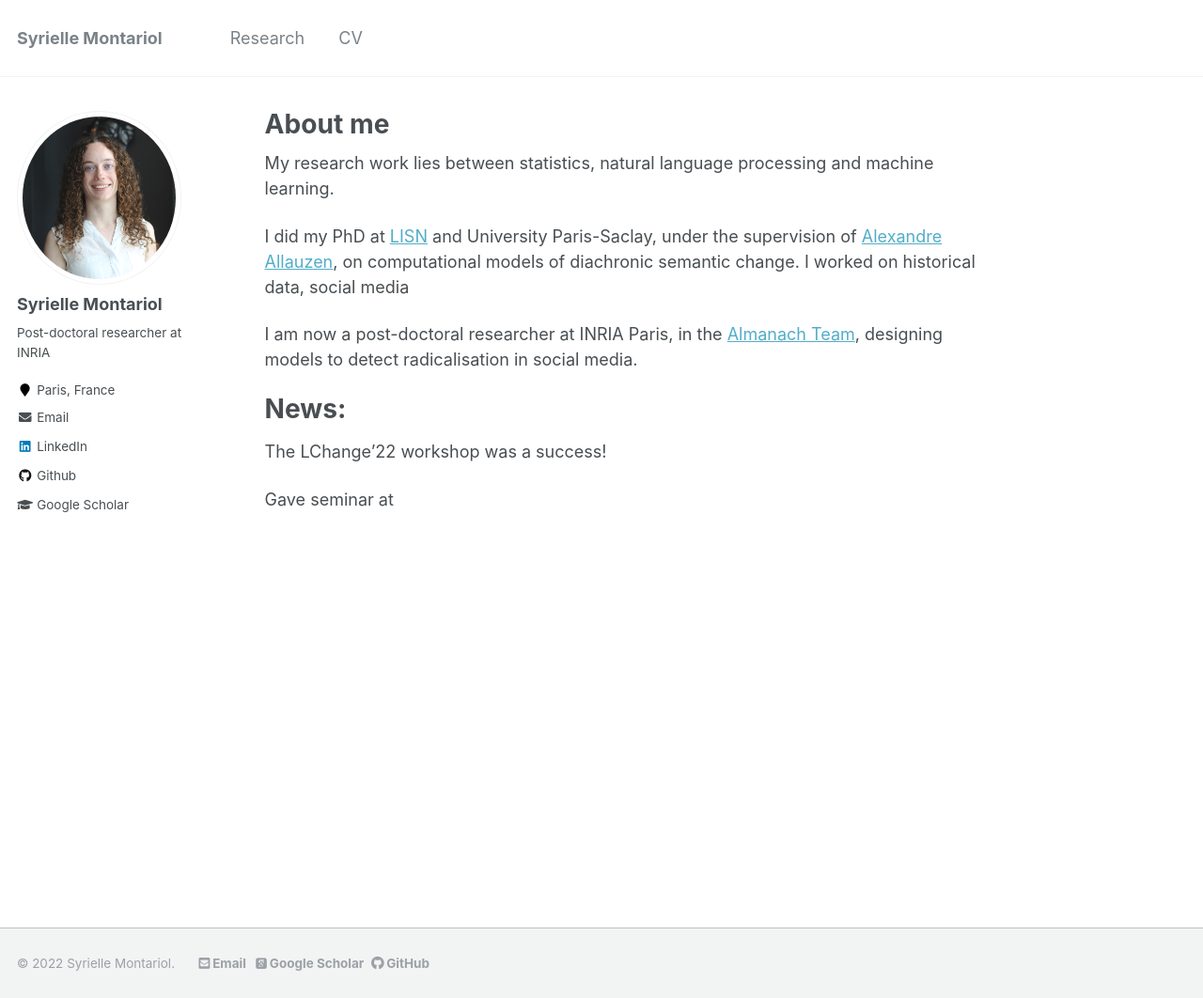
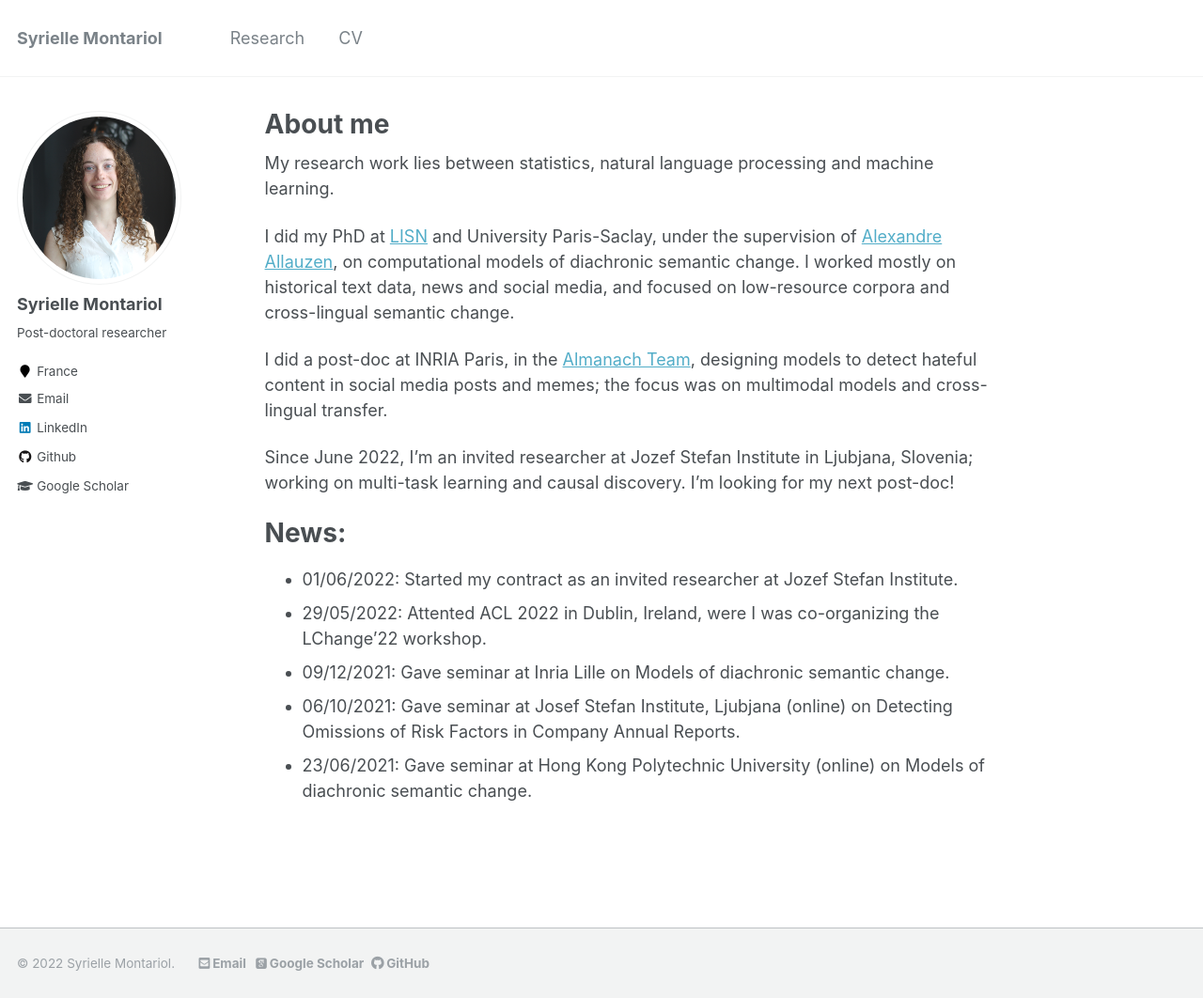
Before and after one commit to smontariol/smontariol.github.io, a Jekyll site: the page built from _pages/about.md, in a window 1280 px wide and 1062 px high. Shown: the whole window at 94% size. Built offline with Jekyll 4.4.1, drawn with Linux system fonts in a browser that asks for light colours; some web fonts are replaced.

Commit message:
update news

```diff
--- a/_config.yml
+++ b/_config.yml
@@ -82,12 +82,12 @@ analytics:
 author:
   name             :  "Syrielle Montariol"
   avatar           : "profil.png"
-  bio              : "Post-doctoral researcher at INRIA"
-  location         : "Paris, France"
+  bio              : "Post-doctoral researcher"
+  location         : "France"
   employer         :
   pubmed           :
   googlescholar    : "citations?user=oM63nTMAAAAJ&hl=en"
-  email            : "syrielle.montariol@inria.fr"
+  email            : "syrielle.montariol@gmail.com"
   researchgate     :  # example: "https://www.researchgate.net/profile/yourprofile"
   uri              :
   bitbucket        :
--- a/_pages/about.md
+++ b/_pages/about.md
@@ -10,17 +10,19 @@ redirect_from:
 
 My research work lies between statistics, natural language processing and machine learning.
 
-I did my PhD at [LISN](https://www.limsi.fr/en/) and University Paris-Saclay, under the supervision of [Alexandre Allauzen](https://allauzen.github.io/), on computational models of diachronic semantic change. I worked on historical data, social media
+I did my PhD at [LISN](https://www.limsi.fr/en/) and University Paris-Saclay, under the supervision of [Alexandre Allauzen](https://allauzen.github.io/), on computational models of diachronic semantic change. I worked mostly on historical text data, news and social media, and focused on low-resource corpora and cross-lingual semantic change.
 
-I am now a post-doctoral researcher at INRIA Paris, in the [Almanach Team](http://almanach.inria.fr/), designing models to detect radicalisation in social media.
+I did a post-doc at INRIA Paris, in the [Almanach Team](http://almanach.inria.fr/), designing models to detect hateful content in social media posts and memes; the focus was on multimodal models and cross-lingual transfer.
 
+Since June 2022, I'm an invited researcher at Jozef Stefan Institute in Ljubjana, Slovenia; working on multi-task learning and causal discovery.
+I'm looking for my next post-doc!
 
 
 
 # News:
 
-
-The LChange'22 workshop was a success!
-
-
-Gave seminar at
+* 01/06/2022: Started my contract as an invited researcher at Jozef Stefan Institute.
+* 29/05/2022: Attented ACL 2022 in Dublin, Ireland, were I was co-organizing the LChange'22 workshop.
+* 09/12/2021: Gave seminar at Inria Lille on Models of diachronic semantic change.
+*	06/10/2021: Gave seminar at Josef Stefan Institute, Ljubjana (online)	on Detecting Omissions of Risk Factors in Company Annual Reports.
+* 23/06/2021: Gave seminar at Hong Kong Polytechnic University (online) on Models of diachronic semantic change.
```
Also changed, not shown: _pages/cv.md (+10 -6 lines), _pages/research_old.md (+2 -2 lines).
